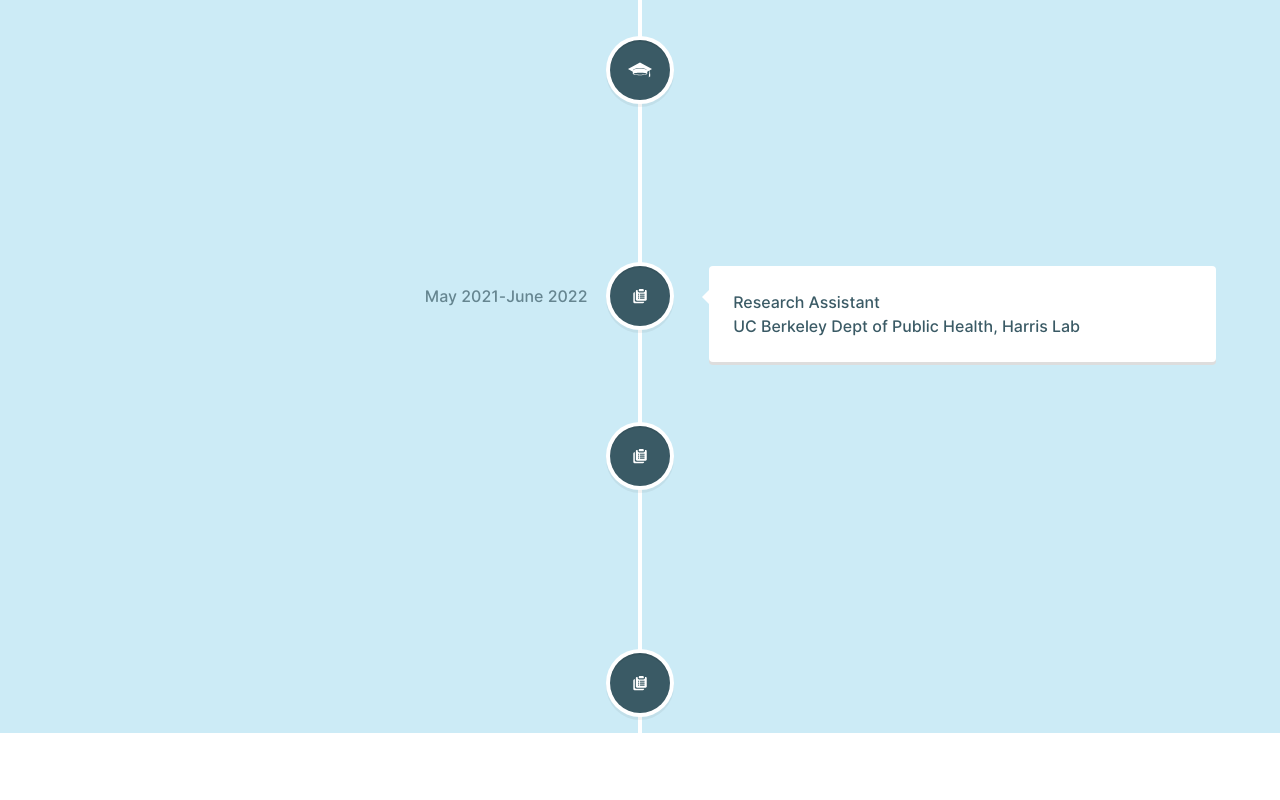
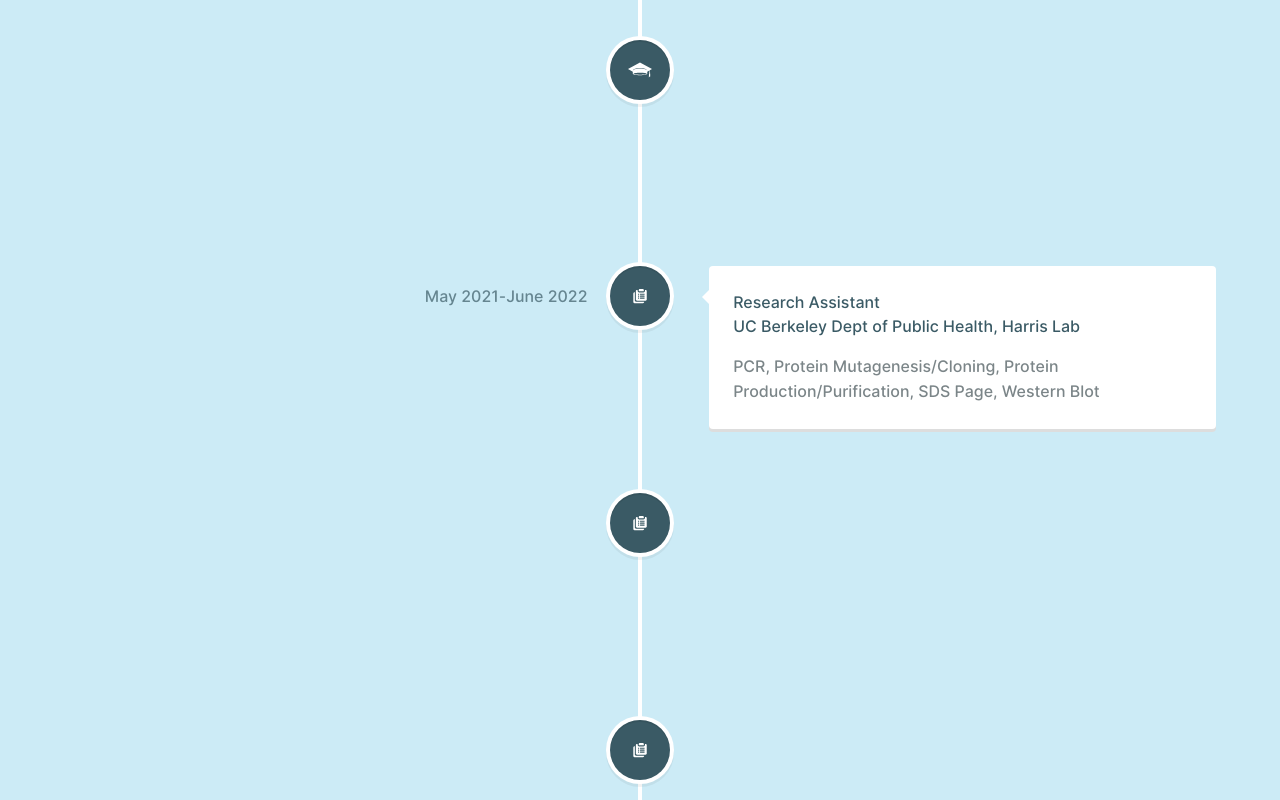
Before and after one commit to sroodsari/sroodsari.github.io, a React (Create React App) app: page / in a window 1280 px wide. Shown: the part 1500-2300 px from the top of the page. Before the commit the page ends 2233 px from the top, so only its background shows below. Built offline with nearby package versions, Linux system fonts and the light colour scheme.

Commit message:
add Harris Lab skills

```diff
--- a/src/App.js
+++ b/src/App.js
@@ -124,9 +124,9 @@ function App() {
             >
               <h3 className="vertical-timeline-element-title">Research Assistant</h3>
               <h4 className="vertical-timeline-element-subtitle">UC Berkeley Dept of Public Health, Harris Lab</h4>
-              {/* <p>
-                Add Description
-              </p> */}
+              <p className="font-light text-[#7b8588] text-sm">
+                PCR, Protein Mutagenesis/Cloning, Protein Production/Purification, SDS Page, Western Blot
+              </p>
             </VerticalTimelineElement>
 
             <VerticalTimelineElement
```
